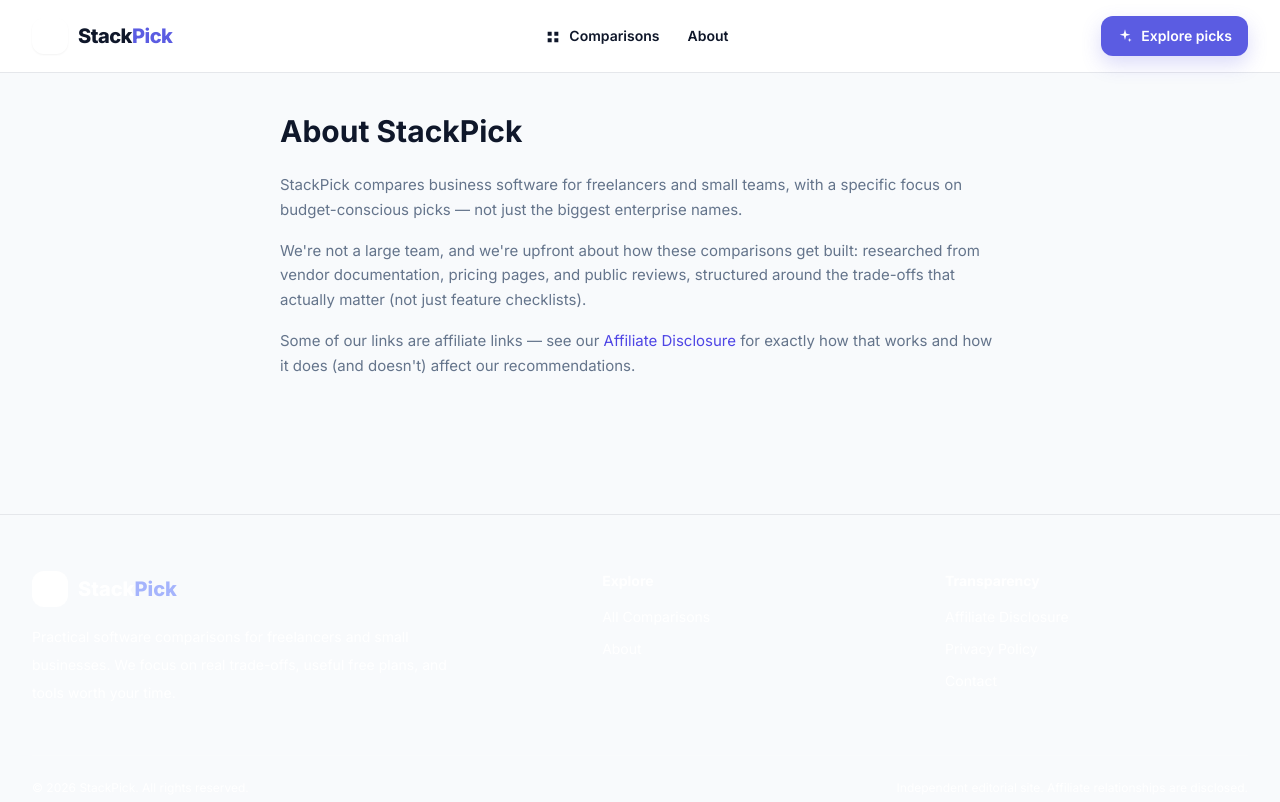
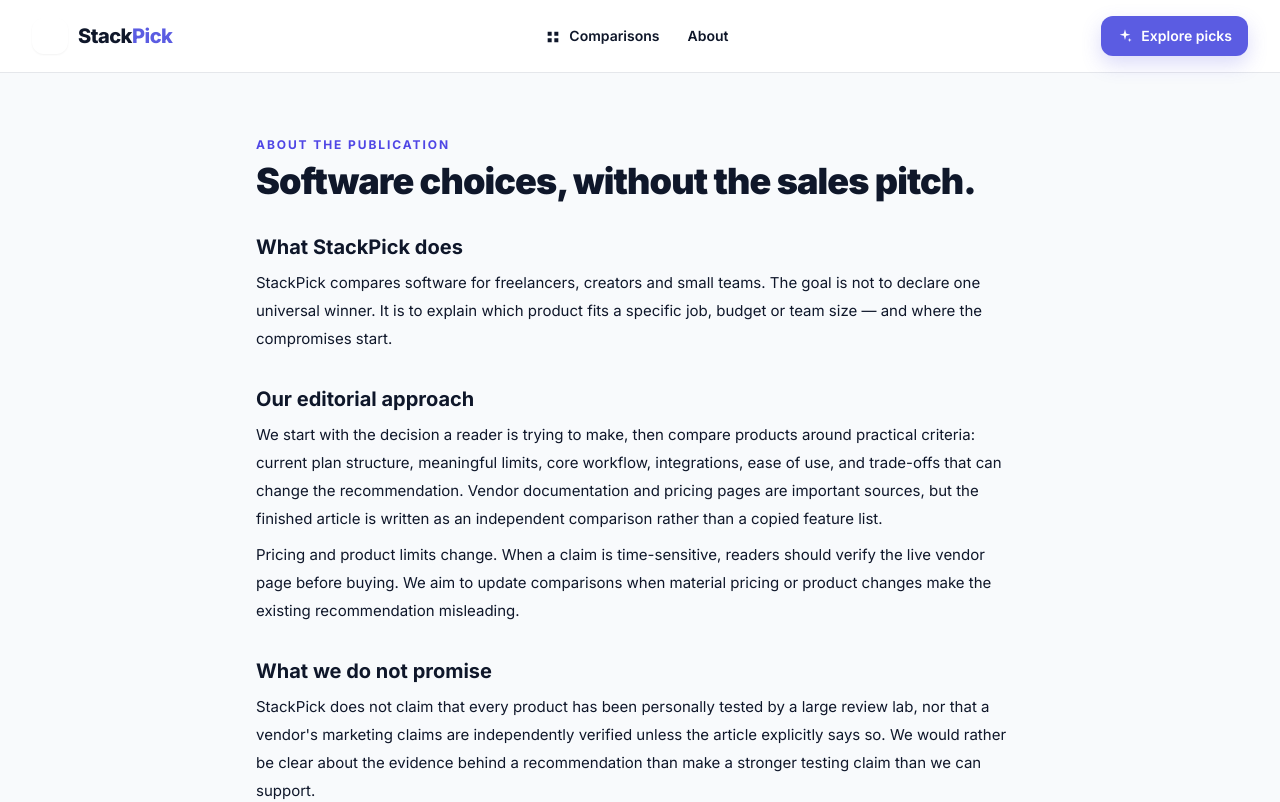
Before and after one commit to LinukaBandara/StackPick, a Next.js app: page /about in a window 1280 px wide. Shown: the top 802 px of the page. Built offline with nearby package versions, Linux system fonts and the light colour scheme.

Commit message:
Strengthen trust, privacy and editorial transparency

```diff
--- a/app/about/page.tsx
+++ b/app/about/page.tsx
@@ -1,32 +1,25 @@
 import type { Metadata } from "next";
+import Link from "next/link";
 
 export const metadata: Metadata = {
   title: "About StackPick",
-  description: "What StackPick is and how we pick which software to recommend.",
+  description: "How StackPick researches and compares software for freelancers and small businesses.",
   alternates: { canonical: "/about" },
 };
 
 export default function AboutPage() {
   return (
-    <div className="mx-auto max-w-3xl px-4 sm:px-6 py-10">
-      <h1 className="text-3xl font-bold text-ink mb-6">About StackPick</h1>
-      <div className="text-[15px] text-slate space-y-4">
-        <p>
-          StackPick compares business software for freelancers and small teams, with a specific
-          focus on budget-conscious picks — not just the biggest enterprise names.
-        </p>
-        <p>
-          We're not a large team, and we're upfront about how these comparisons get built:
-          researched from vendor documentation, pricing pages, and public reviews, structured
-          around the trade-offs that actually matter (not just feature checklists).
-        </p>
-        <p>
-          Some of our links are affiliate links — see our{" "}
-          <a href="/affiliate-disclosure" className="text-indigo hover:underline">
-            Affiliate Disclosure
-          </a>{" "}
-          for exactly how that works and how it does (and doesn't) affect our recommendations.
-        </p>
+    <div className="sp-container py-12 sm:py-16">
+      <div className="mx-auto max-w-3xl">
+        <p className="text-xs font-bold uppercase tracking-[.16em] text-indigo-600">About the publication</p>
+        <h1 className="mt-2 text-4xl font-black tracking-tight text-slate-950">Software choices, without the sales pitch.</h1>
+        <div className="mt-8 space-y-8 text-[15px] leading-7 text-slate-600">
+          <section><h2 className="text-xl font-bold text-slate-950">What StackPick does</h2><p className="mt-2">StackPick compares software for freelancers, creators and small teams. The goal is not to declare one universal winner. It is to explain which product fits a specific job, budget or team size — and where the compromises start.</p></section>
+          <section><h2 className="text-xl font-bold text-slate-950">Our editorial approach</h2><p className="mt-2">We start with the decision a reader is trying to make, then compare products around practical criteria: current plan structure, meaningful limits, core workflow, integrations, ease of use, and trade-offs that can change the recommendation. Vendor documentation and pricing pages are important sources, but the finished article is written as an independent comparison rather than a copied feature list.</p><p className="mt-2">Pricing and product limits change. When a claim is time-sensitive, readers should verify the live vendor page before buying. We aim to update comparisons when material pricing or product changes make the existing recommendation misleading.</p></section>
+          <section><h2 className="text-xl font-bold text-slate-950">What we do not promise</h2><p className="mt-2">StackPick does not claim that every product has been personally tested by a large review lab, nor that a vendor's marketing claims are independently verified unless the article explicitly says so. We would rather be clear about the evidence behind a recommendation than make a stronger testing claim than we can support.</p></section>
+          <section><h2 className="text-xl font-bold text-slate-950">Affiliate relationships</h2><p className="mt-2">Some links are affiliate links. A commission may be earned if a reader signs up through one of those links, at no additional cost to the reader. Affiliate relationships do not determine the editorial verdict. See our <Link href="/affiliate-disclosure" className="font-semibold text-indigo-600 hover:underline">Affiliate Disclosure</Link> for more information.</p></section>
+          <section><h2 className="text-xl font-bold text-slate-950">Corrections</h2><p className="mt-2">If you spot an outdated price, broken link or incorrect product detail, please use the <Link href="/contact" className="font-semibold text-indigo-600 hover:underline">Contact</Link> page. Corrections are welcome.</p></section>
+        </div>
       </div>
     </div>
   );
```
